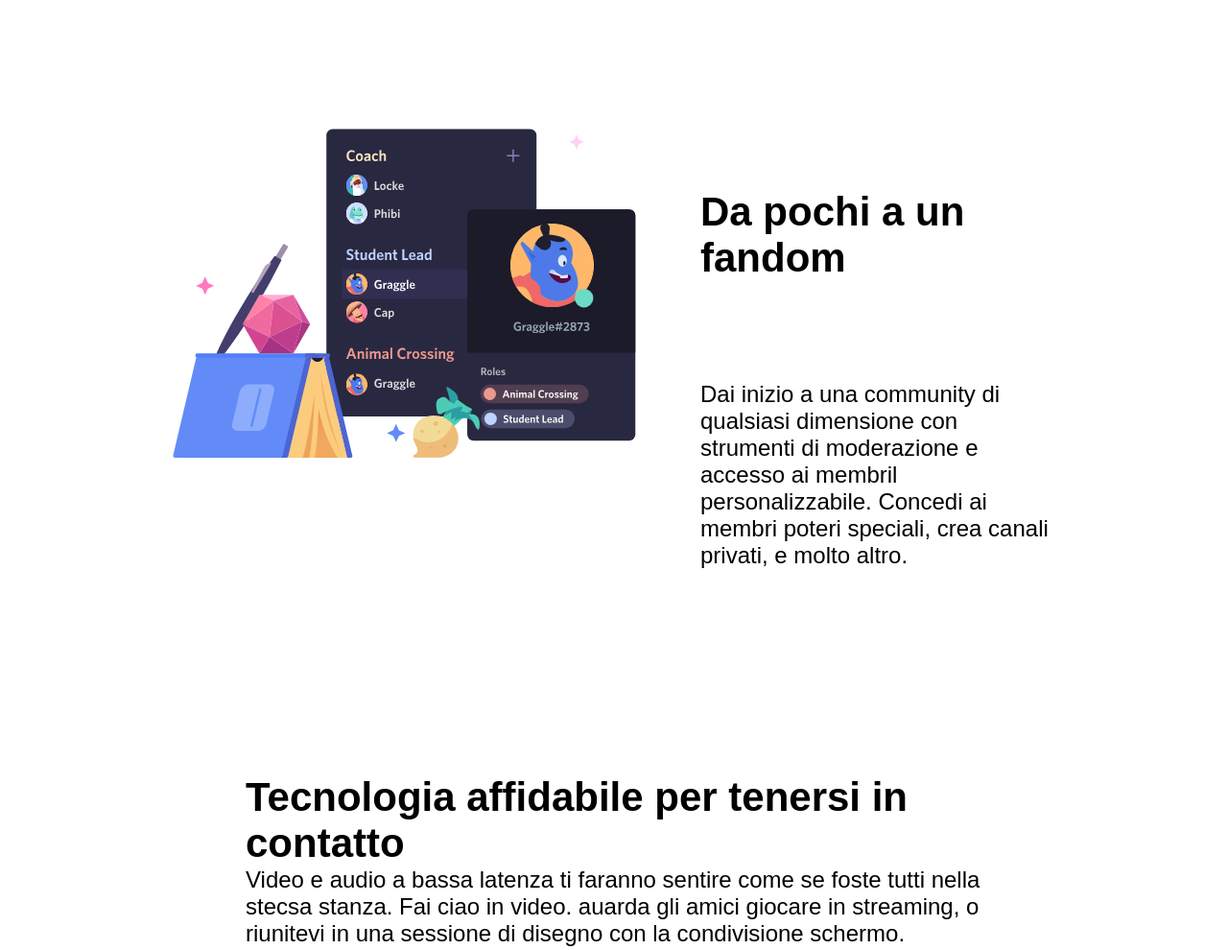
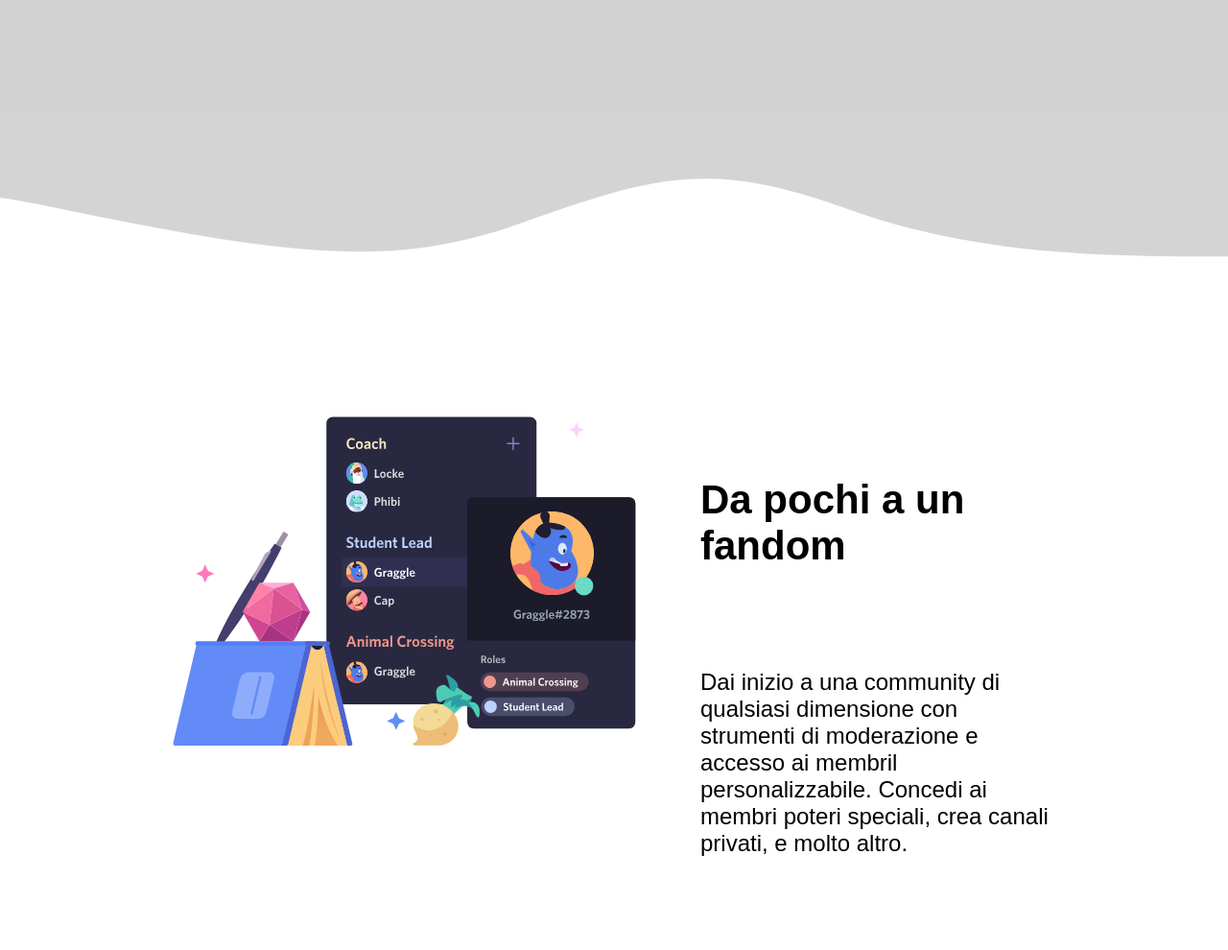
Before and after one commit to Adriatik-Berdufi/htmlcss-discord, a plain HTML site: page index.html in a window 1280 px wide. Shown: the part 2240-3230 px from the top of the page at 96% size. Drawn offline with Linux system fonts and the light colour scheme.

Commit message:
feat(css):add wave

```diff
--- a/css/style.css
+++ b/css/style.css
@@ -143,12 +143,12 @@ p {
 /*   last-section*/
 .box-section.last-section {
   height: 100%;
+  background-color: #d3d3d3;
 }
 .last-section > div > img {
   display: flex;
   flex-direction: column;
   height: 600px;
-  background-color: #d3d3d3;
 }
 
 .last-section > .box-section {
@@ -174,8 +174,7 @@ p {
   max-height: 100%;
   object-fit: contain;
 }
-.stelle {
-}
+
 /*** section description**/
 
 /*footer*/
@@ -248,3 +247,13 @@ p {
   background-color: #2c5ee9;
   color: white;
 }
+.wave {
+  display: block;
+  transform: scale(1);
+  width: 100%;
+  filter: invert(75%) sepia(81%) saturate(0%) hue-rotate(222deg) brightness(97%)
+    contrast(94%);
+}
+.wave.wave-reverse {
+  transform: rotate(180deg);
+}
--- a/index.html
+++ b/index.html
@@ -67,7 +67,7 @@
           </p>
         </div>
       </section>
-
+      <img class="wave" src="./img/wave.svg" alt="" />
       <section class="main-section reverese-section">
         <div class="box-section foto section-2">
           <img src="./img/item2.svg" alt="" />
@@ -81,7 +81,7 @@
           </p>
         </div>
       </section>
-
+      <img class="wave wave-reverse" src="./img/wave.svg" alt="" />
       <section class="main-section">
         <div class="box-section foto section-3">
           <img src="./img/item3.svg" alt="" />
@@ -95,7 +95,7 @@
           </p>
         </div>
       </section>
-
+      <img class="wave" src="./img/wave.svg" alt="" />
       <section class="main-section last-section">
         <div class="box-section last-section">
           <div class="last-section-tittle">
```
